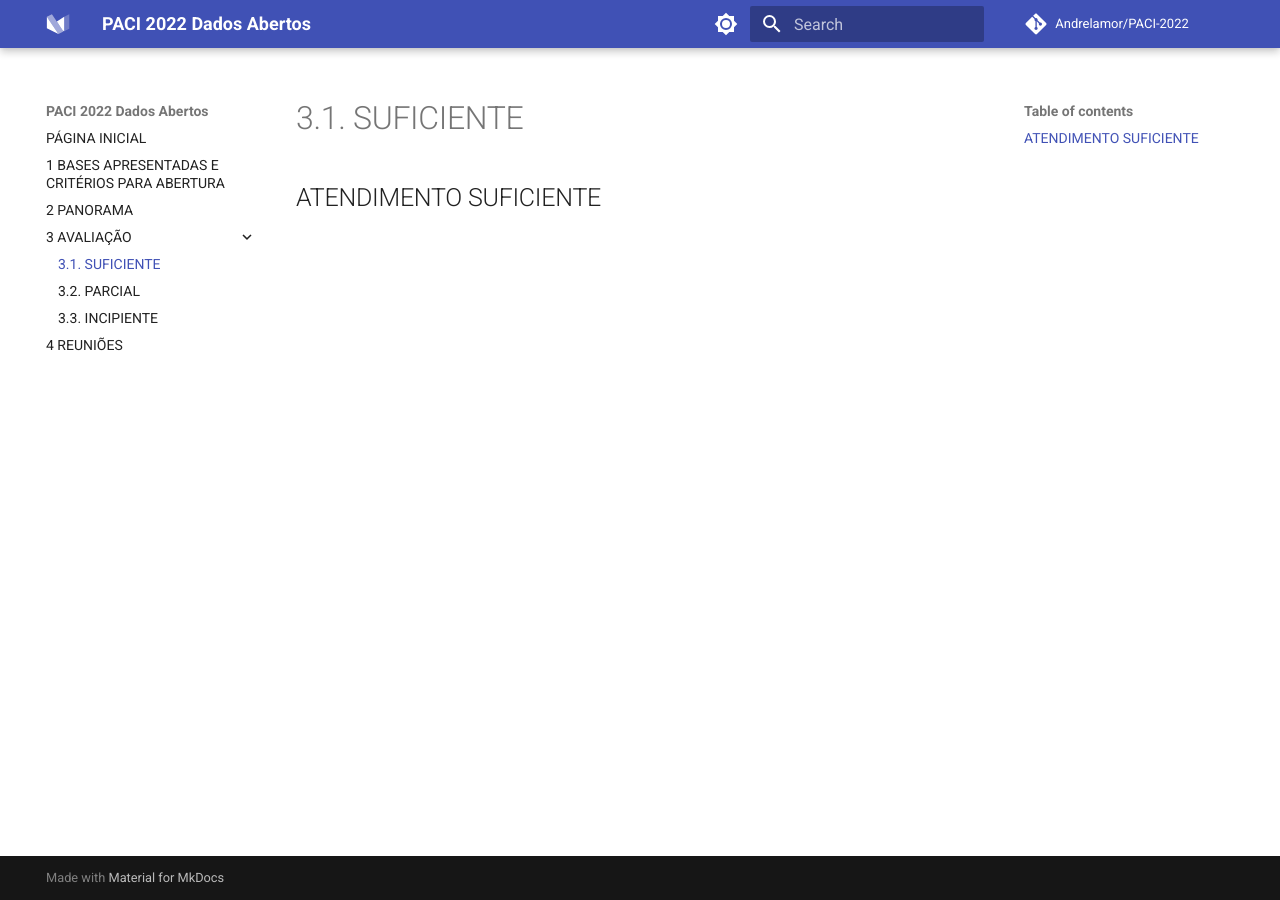
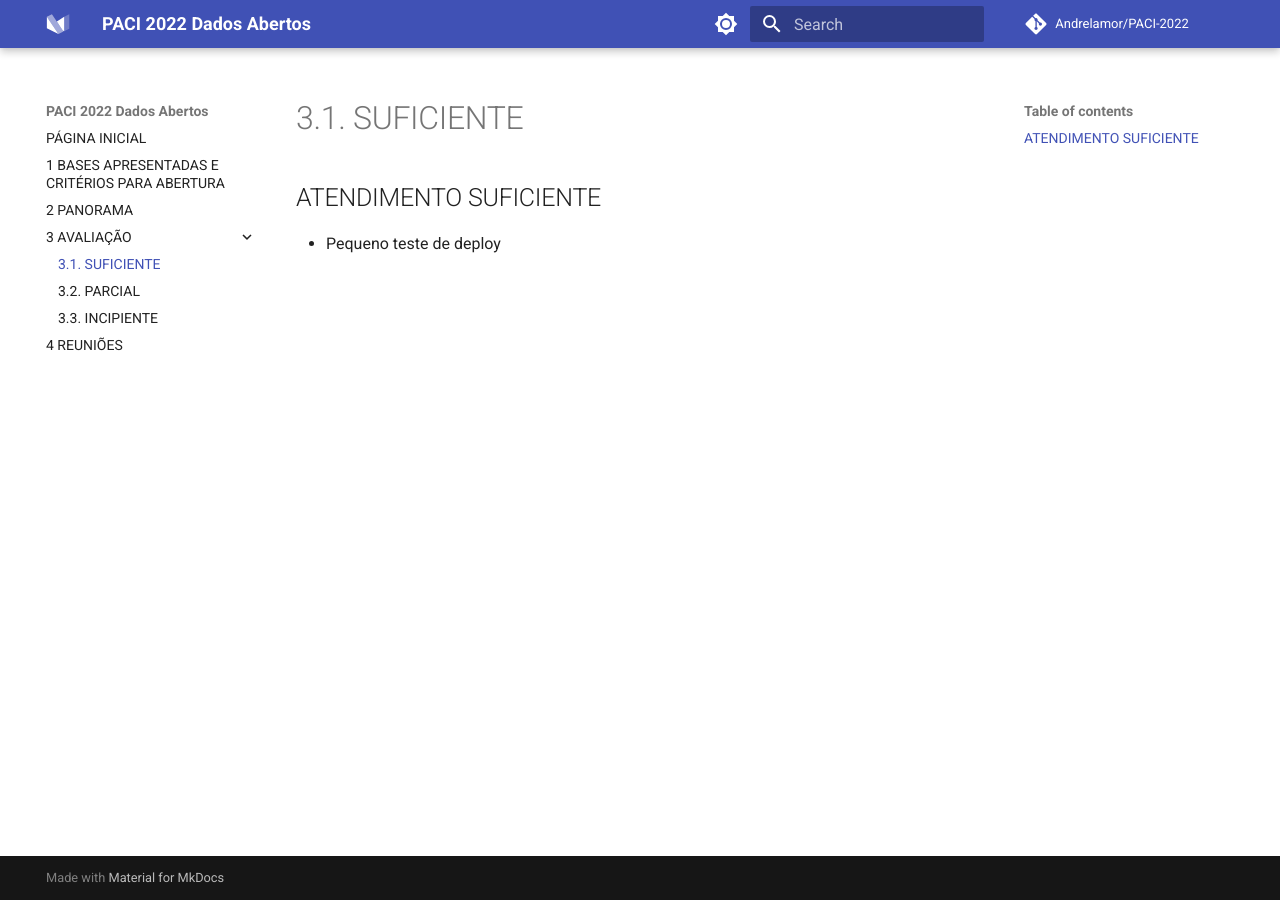
Before and after one commit to transparencia-mg/PACI-2022, an MkDocs documentation site: the page built from docs/suficiente.md, in a window 1280 px wide. Built offline with MkDocs 1.6.1 and Material for MkDocs 9.7.7, drawn with Linux system fonts in a browser that asks for light colours; comment, search, counter and statistics services are not loaded.

Commit message:
Testa deploy
See #1

```diff
--- a/docs/suficiente.md
+++ b/docs/suficiente.md
@@ -1 +1,3 @@
 ## ATENDIMENTO SUFICIENTE
+
+- Pequeno teste de deploy
```
